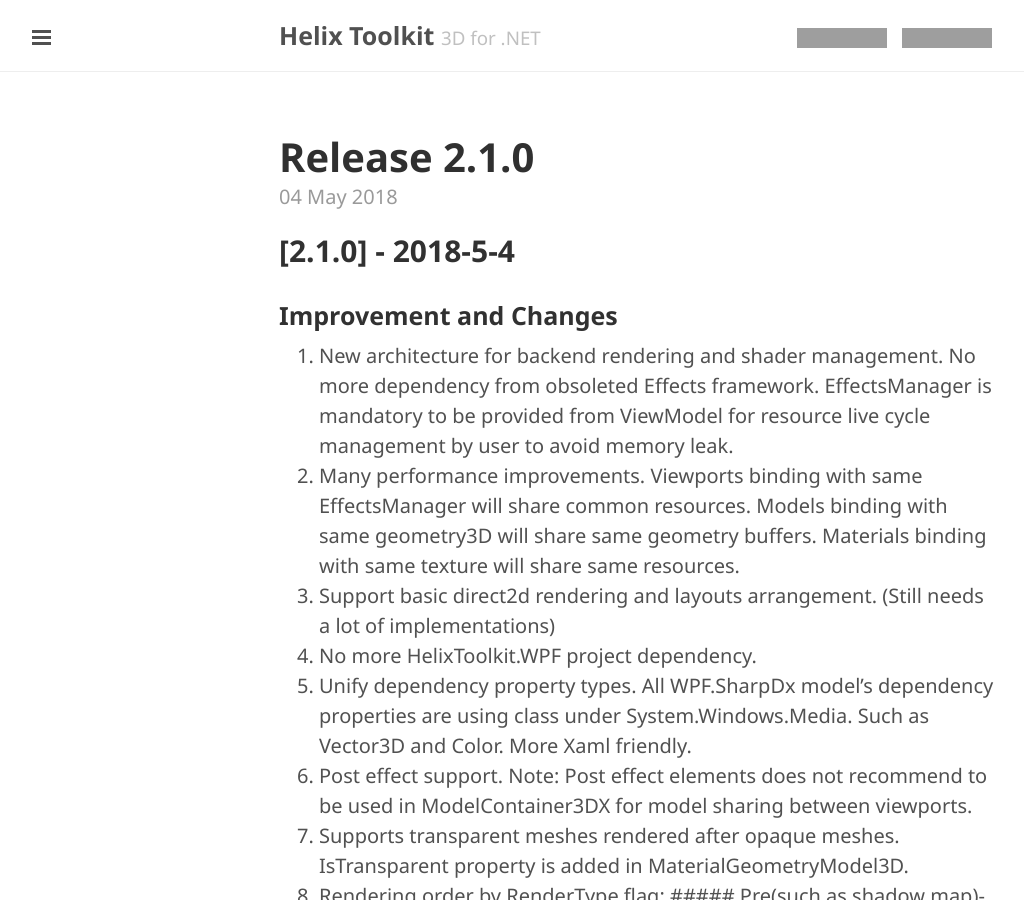
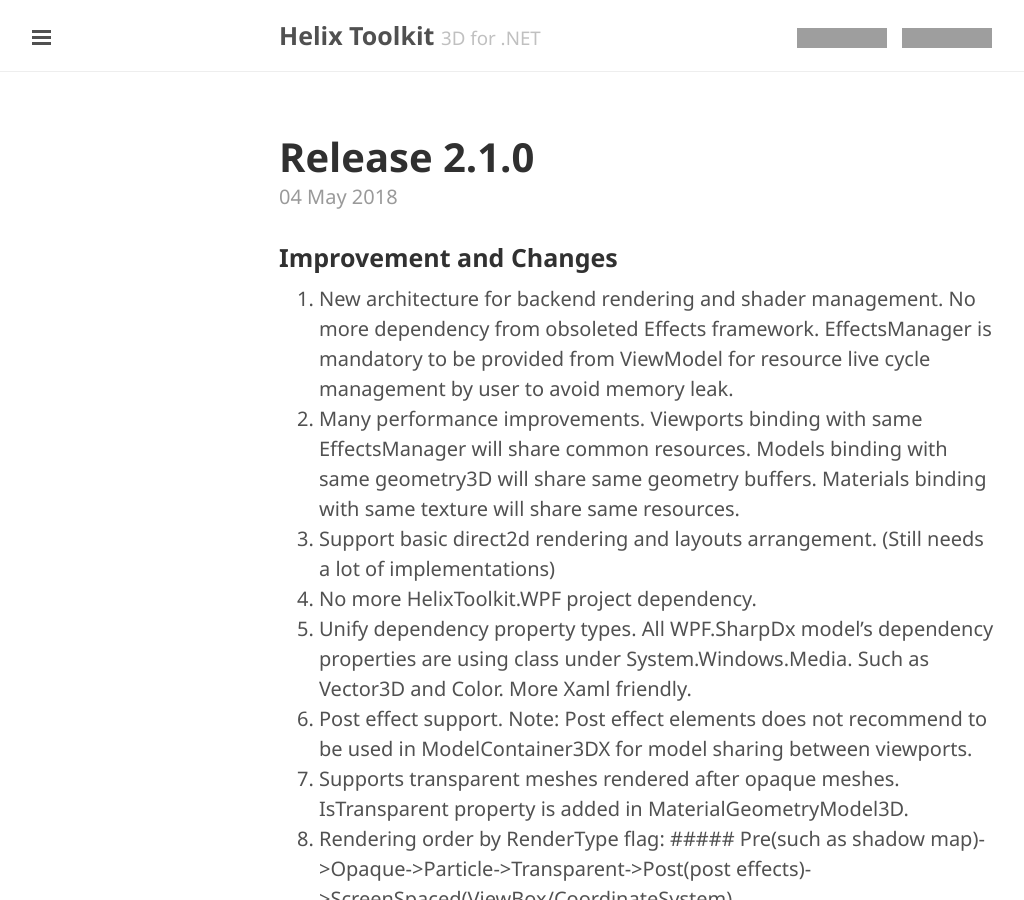
Before and after one commit to helix-toolkit/helix-toolkit.github.io, a Jekyll site: the page built from _posts/2018-05-04-release-2.1.0.md, in a window 1280 px wide and 900 px high. Shown: the whole window, without its empty margins (1-1025 px from the left). Built offline with Jekyll 4.4.1, drawn with Linux system fonts in a browser that asks for light colours; our own code applies the rules of GitHub Pages for plain Markdown files; grey boxes are pictures that could not be loaded.

Commit message:
Update 2018-05-04-release-2.1.0.md

```diff
--- a/_posts/2018-05-04-release-2.1.0.md
+++ b/_posts/2018-05-04-release-2.1.0.md
@@ -1,4 +1,8 @@
-## [2.1.0] - 2018-5-4
+---
+layout: post
+title: Release 2.1.0
+---
+
 ### Improvement and Changes
 1. New architecture for backend rendering and shader management. No more dependency from obsoleted Effects framework. EffectsManager is mandatory to be provided from ViewModel for resource live cycle management by user to avoid memory leak.
 2. Many performance improvements. Viewports binding with same EffectsManager will share common resources. Models binding with same geometry3D will share same geometry buffers. Materials binding with same texture will share same resources.
```
